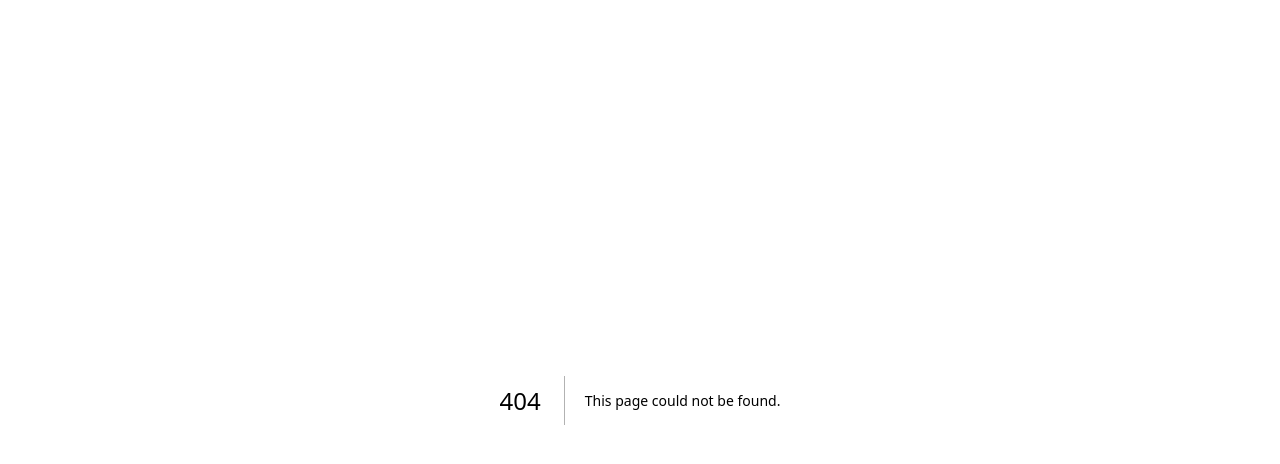
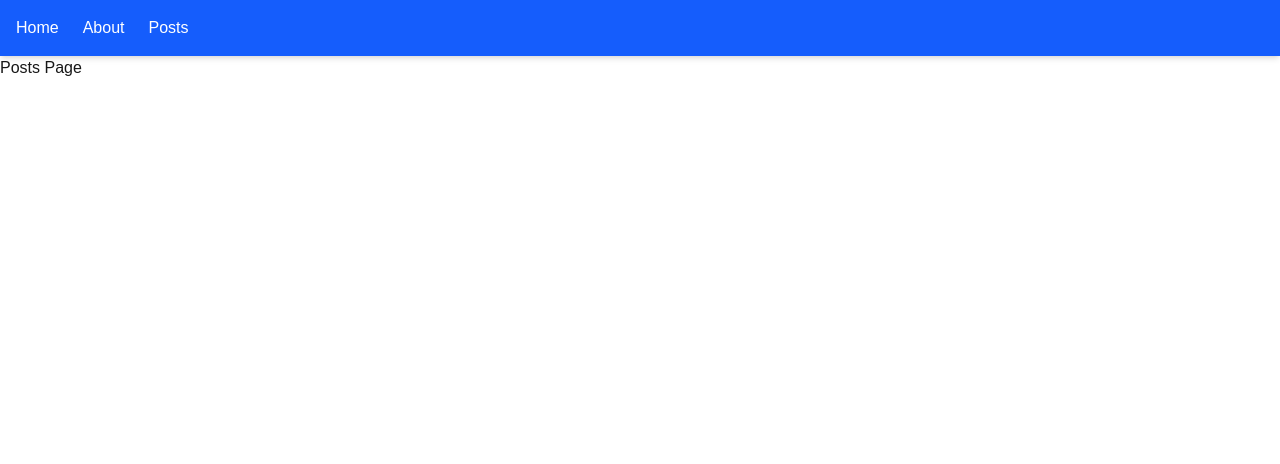
Before and after one commit to MudMoh/alx-project-0x02-setup, a Next.js app in the folder alx-project-0x02/: page /posts in a window 1280 px wide. Before the commit this address had no page. Shown: the top 464 px of the page. Built offline with nearby package versions, Linux system fonts and the light colour scheme.

Commit message:
Implement Navigation and Layout

```diff
--- a/alx-project-0x02/components/layout/Header.tsx
+++ b/alx-project-0x02/components/layout/Header.tsx
@@ -1,3 +1,4 @@
+import React from 'react';
 import Link from 'next/link';
 
 
@@ -14,6 +15,9 @@
             <li className="hover:underline">
               <Link href="/about">About</Link>
             </li>
+            <li className="hover:underline">
+              <Link href="/posts">Posts</Link>
+            </li>
           </ul>
         </nav>
       </div>
--- a/alx-project-0x02/pages/about.tsx
+++ b/alx-project-0x02/pages/about.tsx
@@ -1,8 +1,10 @@
 import React from "react";
 import Button from "@/components/common/Button";
+import Header from "@/components/layout/Header";
 const About: React.FC =  () => {
   return (
-    <div>
+      <div>
+        <Header/>
         <h1 className="text-xl font-extralight">About Page</h1>
 
         <h2>Button Variants</h2>
--- a/alx-project-0x02/pages/home.tsx
+++ b/alx-project-0x02/pages/home.tsx
@@ -1,6 +1,7 @@
 import React, { useState } from "react";
 import Card from '@/components/common/Card';
 import PostModal from '@/components/common//PostModal';
+import Header from "@/components/layout/Header";
 import { type Post } from '@/interfaces';
 
 
@@ -21,7 +22,7 @@
 
   return (
     <div>
-
+     <Header/>
       <PostModal
         isOpen={modalOpen}
         onClose={() => setModalOpen(false)}
--- /dev/null
+++ b/alx-project-0x02/pages/posts.tsx
@@ -0,0 +1,12 @@
+import React from "react";
+import Header from "@/components/layout/Header";
+
+const Posts: React.FC = () => (
+  <div>
+    <Header />
+    <h1>Posts Page</h1>
+    {/* Add your posts content here */}
+  </div>
+);
+
+export default Posts;
```
